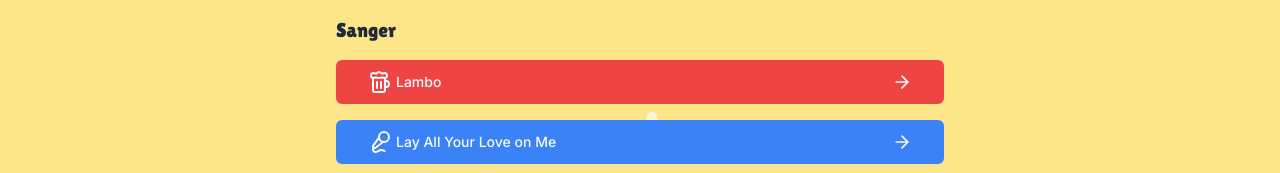
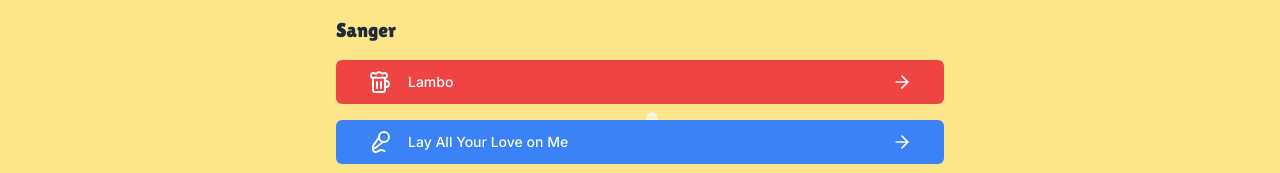
Before and after one commit to webkom/drikkeleker, a Next.js app: page / in a window 1280 px wide. Shown: the part 627-800 px from the top of the page. Built offline with nearby package versions, Linux system fonts and the light colour scheme.

Commit message:
Remove unused property in Button

```diff
--- a/src/components/ui/button.tsx
+++ b/src/components/ui/button.tsx
@@ -40,13 +40,12 @@
 }
 
 const Button = React.forwardRef<HTMLButtonElement, ButtonProps>(
-  ({ color, className, variant, size, asChild = false, ...props }, ref) => {
+  ({className, variant, size, asChild = false, ...props }, ref) => {
     const Comp = asChild ? Slot : "button";
     return (
       <Comp
         className={cn(
-          buttonVariants({ variant, size, className }),
-          color && `${color} hover:${color}/90`,
+          buttonVariants({ variant, size, className })
         )}
         ref={ref}
         {...props}
--- a/src/components/ui/nav-button.tsx
+++ b/src/components/ui/nav-button.tsx
@@ -23,7 +23,7 @@
   return (
     <Link href={href} passHref>
       <Button className={`w-full group ${colorVariants[color!]}`} size="lg">
-        <div className="flex gap-1 items-center">
+        <div className="flex gap-4 items-center">
           {icon && icon}
           {label}
         </div>
```
